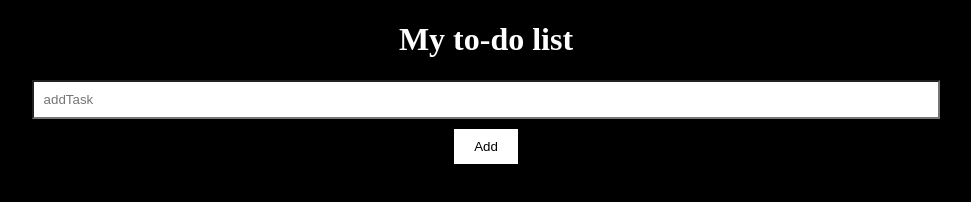
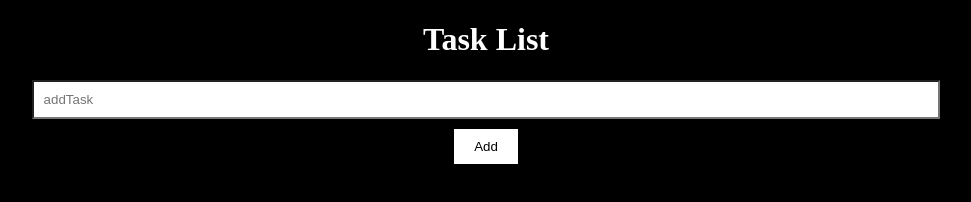
Before and after one commit to kokos1kkk/to-do-list-js, a plain HTML site: page index.html in a window 1280 px wide. Shown: the whole page, without its empty margins (154-1125 px from the left). Drawn offline with Linux system fonts and the light colour scheme.

Commit message:
Update index.html

```diff
--- a/index.html
+++ b/index.html
@@ -7,7 +7,7 @@
     <link rel="stylesheet" href="style.css">
 </head>
 <body>
-    <h1>My to-do list</h1>
+    <h1>Task List</h1>
     <input type="text" id="taskInput" placeholder="addTask">
     <button id="addTask">Add</button>
     <ul id="taskList">
```
